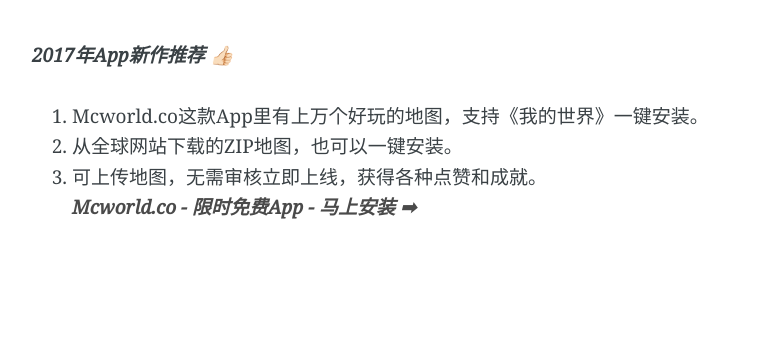
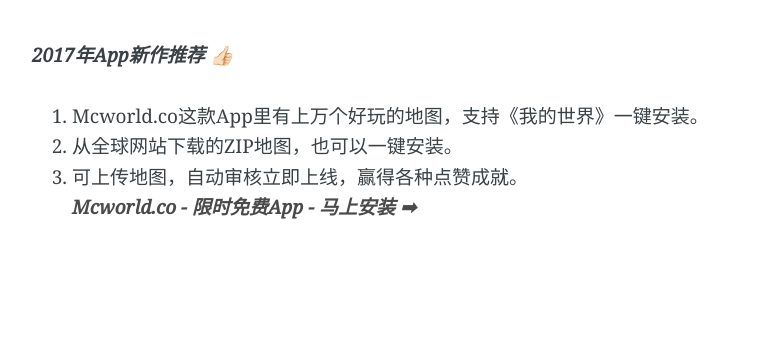
Before and after one commit to Minecraft-PE-Servers/Minecraft-PE-Servers.github.io, a Jekyll site: the page built from _posts/2016-06-10-mineserver-feedback.md, in a window 1280 px wide. Shown: the top 358 px of the page, without its empty margins (258-1021 px from the left). Built offline with Jekyll 4.4.1, drawn with Linux system fonts in a browser that asks for light colours.

Commit message:
提交发布

```diff
--- a/_posts/2016-06-10-mineserver-feedback.md
+++ b/_posts/2016-06-10-mineserver-feedback.md
@@ -9,5 +9,5 @@ question: false
 ***2017年App新作推荐 👍🏻***
 1. Mcworld.co这款App里有上万个好玩的地图，支持《我的世界》一键安装。
 2. 从全球网站下载的ZIP地图，也可以一键安装。
-3. 可上传地图，无需审核立即上线，获得各种点赞和成就。
+3. 可上传地图，自动审核立即上线，赢得各种点赞成就。
 ***[Mcworld.co - 限时免费App - 马上安装 ➡︎](http://mcworld.co)***
```
